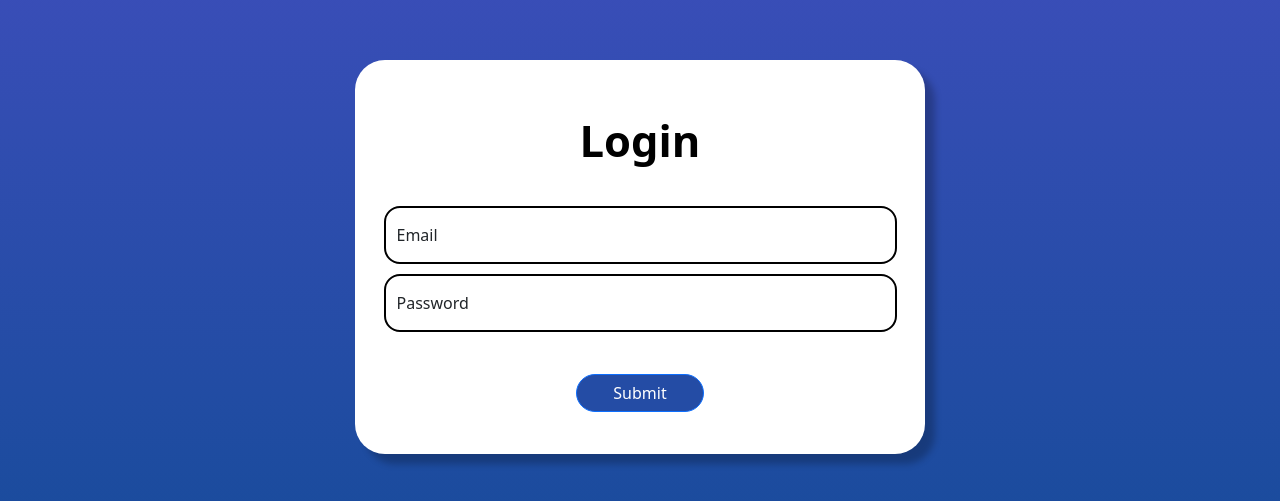
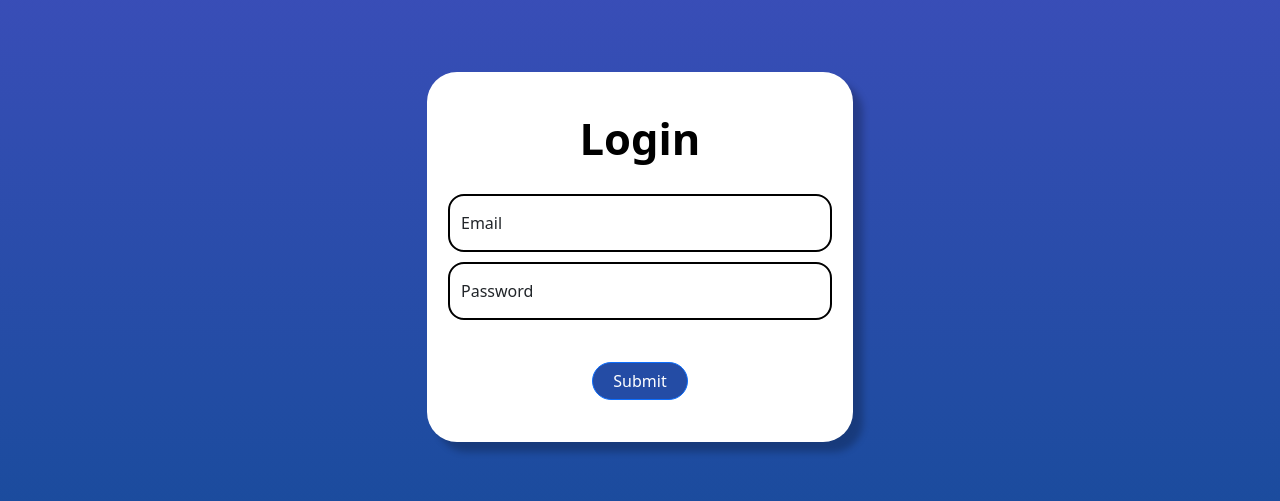
Before and after one commit to Jawadtp/Mess-Automation-System, a React (Create React App) app in the folder client/: page / in a window 1280 px wide. Shown: the part 143-644 px from the top of the page. Built offline with nearby package versions, Linux system fonts and the light colour scheme; no server answers.

Commit message:
Fixed login style issue

```diff
--- a/client/src/App.js
+++ b/client/src/App.js
@@ -29,7 +29,7 @@ const App = () => {
     }
 
     const response = await fetch('http://localhost:5000/validate', opts)
-    if(response['status']!=200) return //Token aint valid
+    if(response['status']!==200) return //Token aint valid
     let data = await response.json()
 
     data['token']=token
--- a/client/src/views/Login/Login.css
+++ b/client/src/views/Login/Login.css
@@ -8,10 +8,14 @@
     margin-top: 15px;
 } */
 
-body,html{
-    background: linear-gradient(0deg, #124b96, #414EBE);
+body{
     height: 100%;
 }
+
+.container-fluid{
+    background: linear-gradient(0deg, #124b96, #414EBE);
+}
+
 .contact-form{
     box-shadow: 10px 10px 7px rgba(0, 0, 0, 0.233);
     background: white;
--- a/client/src/views/Login/Login.js
+++ b/client/src/views/Login/Login.js
@@ -59,9 +59,9 @@ const Login = (props) => {
         //     </Form>
         // </div>
 
-        <div class="container">
+        <div class="container-fluid">
             <div class="row justify-content-center d-flex flex-column min-vh-100 align-items-center">
-                <div class="col-9 col-sm-8 col-lg-6 contact-form justify-content-center">
+                <div class="col-9 col-sm-8 col-lg-5 col-xl-4 contact-form justify-content-center">
                     <h2 id='heading'>Login</h2>
                     <div class="row justify-content-center text-center">
                         <form onSubmit={onFormSubmit}>
```
